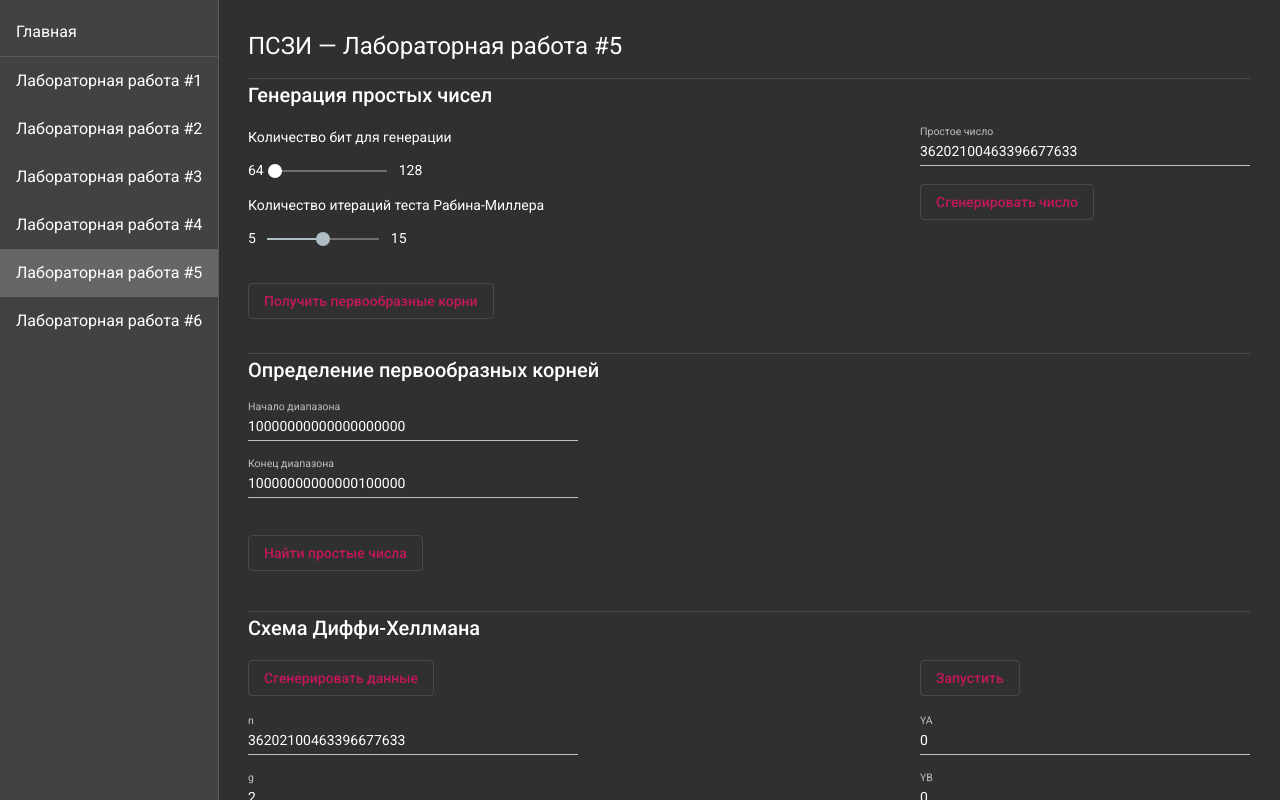
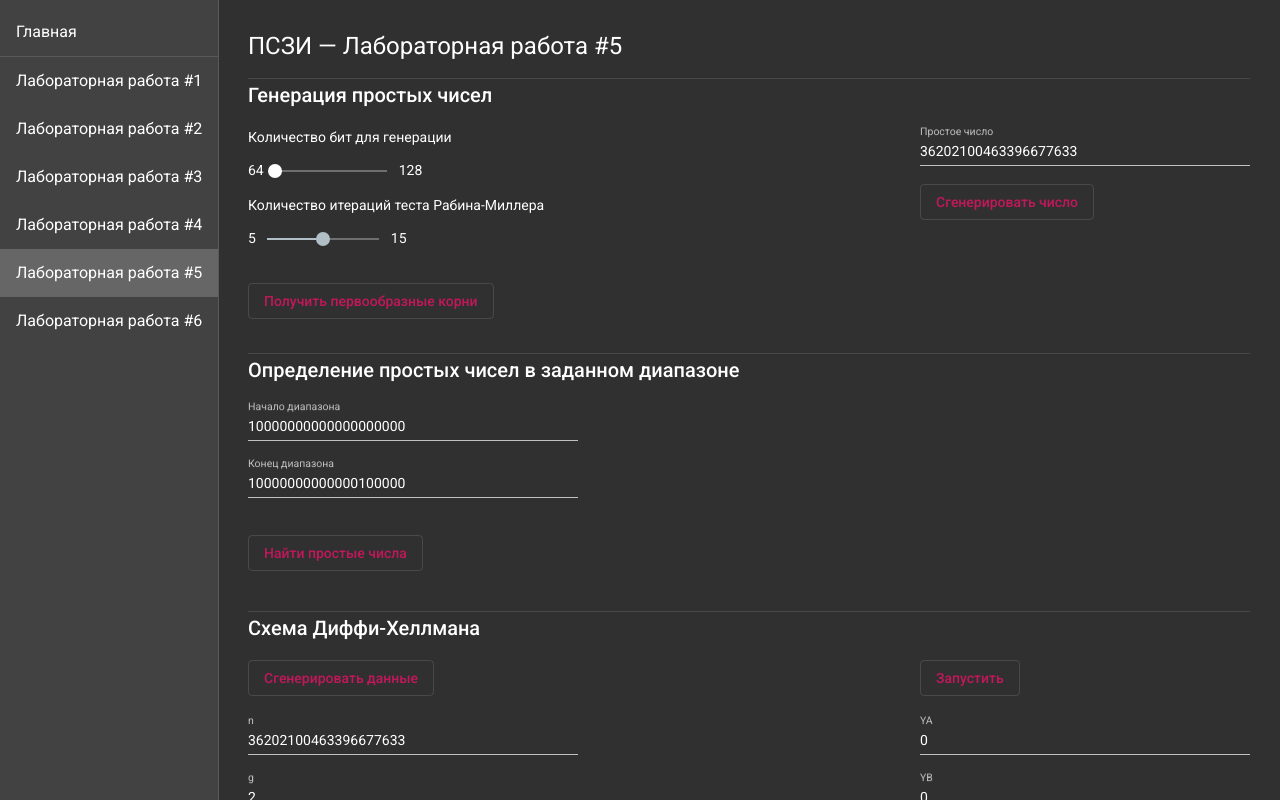
Before and after one commit to Fake-Make/Cryptography, an Angular app: page /works/5 in a window 1280 px wide. Built offline with nearby package versions, Linux system fonts and the light colour scheme; what ng2-charts would draw is missing.

Commit message:
Bug #18: 5-th work small fixes
* Second section's header fixed;
* Primal roots searching fixed: `==` >> `=`;

```diff
--- a/src/app/components/works/work5/work5.component.html
+++ b/src/app/components/works/work5/work5.component.html
@@ -43,7 +43,7 @@
 <mat-divider></mat-divider>
 
 <h2 class="mat-title">
-	Определение первообразных корней
+	Определение простых чисел в заданном диапазоне
 </h2>
 <div class="wrapper">
 	<section width="90%">
--- a/src/app/core/primals.ts
+++ b/src/app/core/primals.ts
@@ -71,8 +71,9 @@ export class Primals {
 			fact.unshift(n);
 		for (let res = 2n; res <= p && g.length < 100; ++res) {
 			let ok = true;
-			for (let i = 0; i < fact.length && ok; ++i)
-				ok == ok && this.powToMod(res, phi / fact[i], p) !== 1n;
+			for (let i = 0; i < fact.length && ok; ++i) {
+				ok = ok && this.powToMod(res, phi / fact[i], p) !== 1n;
+			}
 			if (ok) g.push(res);
 		}
 		return g;
```
